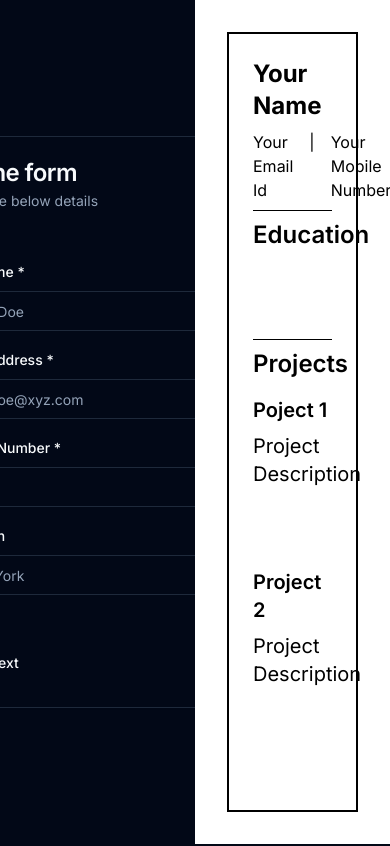
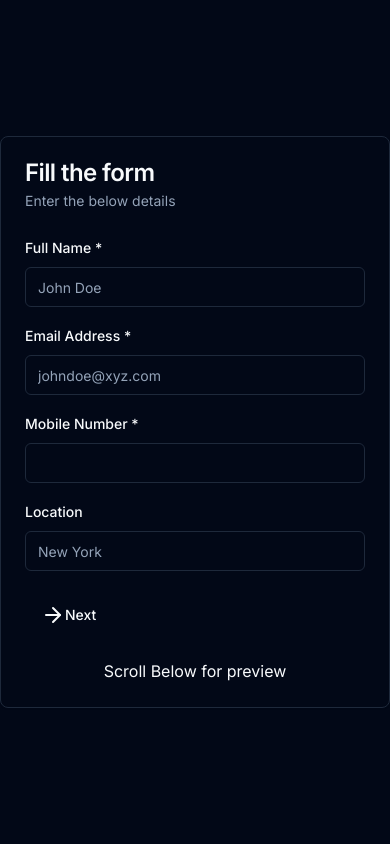
Before and after one commit to Anandprabhu530/Mirthly, a Next.js app: page /resume in a window 390 px wide. Shown: the top 846 px of the page. Built offline with nearby package versions, Linux system fonts and the light colour scheme; what react-to-pdf would draw is missing.

Commit message:
Responsive Web

```diff
--- a/app/guider/page.tsx
+++ b/app/guider/page.tsx
@@ -26,17 +26,17 @@ export default function Home() {
   };
 
   return (
-    <main className="p-10 w-full h-screen">
-      <div className="flex h-full gap-6">
-        <div className="border-2 rounded-xl border-white h-full flex flex-col basis-1/2">
-          <div className="mx-8 py-6 w-11/12 h-fit text-xl font-semibold  border-b-[2px] border-[#c4c2c2]">
+    <main className="lg:p-10 p-4 w-full h-screen">
+      <div className="flex flex-col lg:flex-row h-full gap-8">
+        <div className="border-2 rounded-xl border-white lg:h-full flex flex-col basis-1/2">
+          <div className="lg:mx-8 lg:py-6 flex justify-center items-center py-4 lg:w-11/12 w-full h-fit text-xl font-semibold border-b-[2px] border-[#c4c2c2]">
             Your Carrier Starts Here
           </div>
-          <div className="p-8">
+          <div className="lg:p-8 p-2">
             <ComboboxAcd setData={setData} />
           </div>
         </div>
-        <div className="border-2 border-white  flex basis-1/2 rounded-xl">
+        <div className="border-2 border-white flex basis-1/2 rounded-xl">
           {data.recommendations.length !== 0 ? (
             <div className="p-6 w-full">
               <div className="font-semibold text-xl">Recommended Jobs : </div>
--- a/app/resume/page.tsx
+++ b/app/resume/page.tsx
@@ -44,14 +44,14 @@ const Resume = () => {
 
   return (
     <main>
-      <div className="">
-        <div className="flex h-screen">
-          <div className="basis-1/2 h-screen overflow-hidden">
+      <div>
+        <div className="flex flex-col lg:flex-row lg:h-screen w-full">
+          <div className="lg:basis-1/2 h-screen lg:overflow-hidden w-full">
             <div className="w-full flex justify-center items-center h-full">
               <Form_Builder data={data} setData={setData} setsubmitted={setsubmitted}/>
             </div>
           </div>
-          <div id="pdf_download" className="basis-1/2 p-8 bg-white text-black overflow-auto">
+          <div id="pdf_download" className="lg:basis-1/2 p-8 bg-white text-black lg:overflow-auto">
             <div className=" border-2 border-black h-full p-4">
               <div className="p-2 font-bold text-2xl">
                 {data.Fullname.length === 0 ? (
--- a/components/ComboboxAcd.tsx
+++ b/components/ComboboxAcd.tsx
@@ -64,7 +64,7 @@ export function ComboboxAcd({ setData }) {
           <Form {...form}>
             <form
               onSubmit={form.handleSubmit(onSubmit)}
-              className="w-[350px] space-y-2"
+              className="lg:w-[350px] space-y-2"
             >
               <FormField
                 control={form.control}
--- a/components/Form_Builder.tsx
+++ b/components/Form_Builder.tsx
@@ -107,22 +107,22 @@ export function Form_Builder({ setData, data,setsubmitted }) {
   };
 
   return (
-    <Card>
+    <Card className="w-full lg:w-fit">
       <Form {...form}>
         <form
           onSubmit={form.handleSubmit(onSubmit)}
-          className="w-full space-y-6 "
+          className="w-full"
         >
           <CardHeader>
             <CardTitle>Fill the form</CardTitle>
             <CardDescription>Enter the below details </CardDescription>
           </CardHeader>
           <CardContent>
-            <div className="flex flex-col gap-6">
+            <div>
 
               {/* Personel Details */}
               <div
-                className={cn("flex flex-col gap-4 w-[300px]", {
+                className={cn("flex flex-col gap-4 lg:w-[300px] w-full", {
                   hidden: formnumber !== 0,
                 })}
               >
@@ -370,7 +370,7 @@ export function Form_Builder({ setData, data,setsubmitted }) {
 
               {/* Project Detials */}
               <div
-                className={cn("flex flex-col gap-4 w-[450px]", {
+                className={cn("flex flex-col gap-4 lg:w-[450px]", {
                   hidden: formnumber !== 3,
                 })}
               >
@@ -450,10 +450,10 @@ export function Form_Builder({ setData, data,setsubmitted }) {
                 />
               </div>
 
-
             </div>
           </CardContent>
-          <CardFooter className="flex justify-between">
+          <CardFooter className="flex flex-col gap-6">
+            <div className="flex justify-between w-full">
               <Button
                 variant="ghost"
                 className={cn({ hidden: formnumber === 0 })}
@@ -465,6 +465,7 @@ export function Form_Builder({ setData, data,setsubmitted }) {
                 <ArrowLeft />
                 Back
               </Button>
+
               <Button
                 variant="ghost"
                 className={cn({ hidden: formnumber === 3 })}
@@ -487,10 +488,14 @@ export function Form_Builder({ setData, data,setsubmitted }) {
                 <ArrowRight />
                 Next
               </Button>
+
               <Button type="submit" onClick={onSubmit} className={cn({ hidden: formnumber !== 3 })}>
                 Download PDF
               </Button>
+            </div>
+            <div className="lg:hidden">Scroll Below for preview</div>
           </CardFooter>
+
         </form>
       </Form>
     </Card>
--- a/package.json
+++ b/package.json
@@ -29,6 +29,7 @@
     "react-dom": "^18",
     "react-hook-form": "^7.51.2",
     "react-to-pdf": "^1.0.1",
+    "supabase": "^1.165.0",
     "tailwind-merge": "^2.2.2",
     "tailwindcss-animate": "^1.0.7",
     "zod": "^3.22.4"
```
Also changed, not shown: 1 other file (tests, documents, lock files or other folders). Lines whose indentation alone changed are shown as unchanged.
